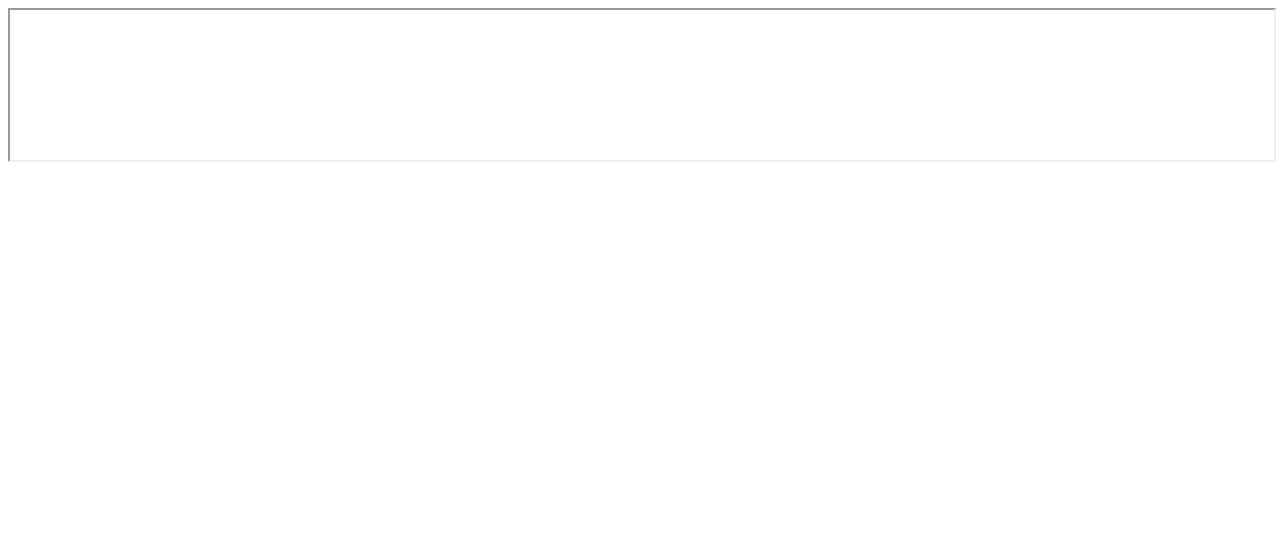
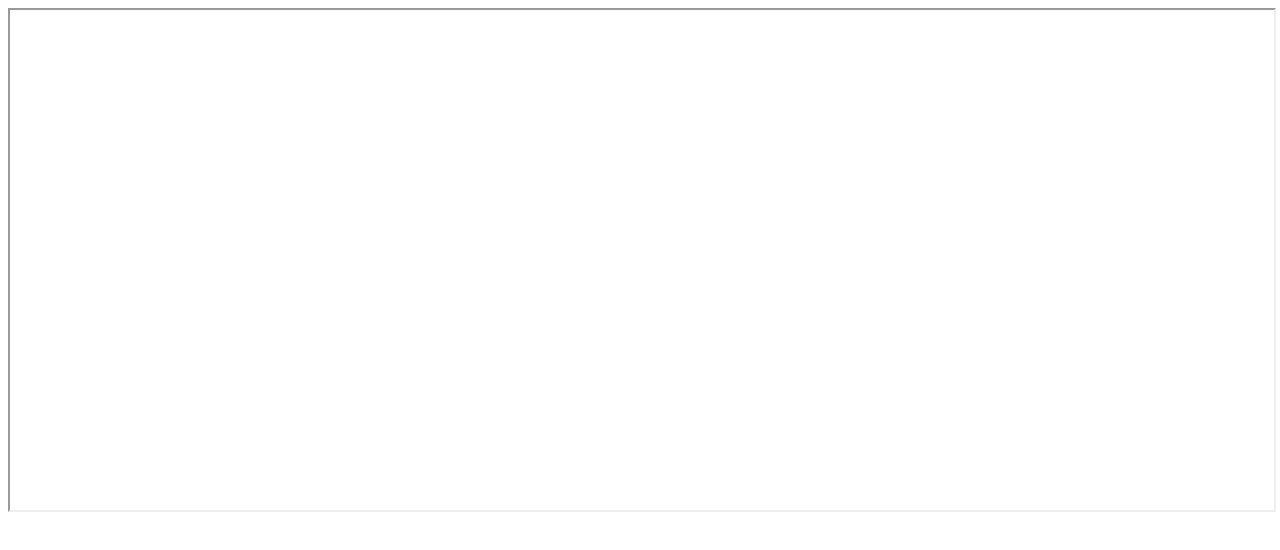
Before and after one commit to Vbcoders/File-uploder, a plain HTML site: page index.html in a window 1280 px wide. Drawn offline with Linux system fonts and the light colour scheme.

Commit message:
Update index.html

```diff
--- a/index.html
+++ b/index.html
@@ -4,7 +4,7 @@
 <meta name="viewport" width="divice-width initial-scale=1.0">
 </head>
 <body>
-<iframe width="100%" style=border:none"src="https://script.google.com/macros/s/AKfycbx-4OSJ98_muMGtkMNXiLP19jOUye-AxaYGuCXejKLn7W2dYAUEogzU7GtVy8MYw3gP/exec">
+<iframe width="100%" height="500px" style=border:none"src="https://script.google.com/macros/s/AKfycbx-4OSJ98_muMGtkMNXiLP19jOUye-AxaYGuCXejKLn7W2dYAUEogzU7GtVy8MYw3gP/exec">
 </iframe>
 </body>
 </html>
```
